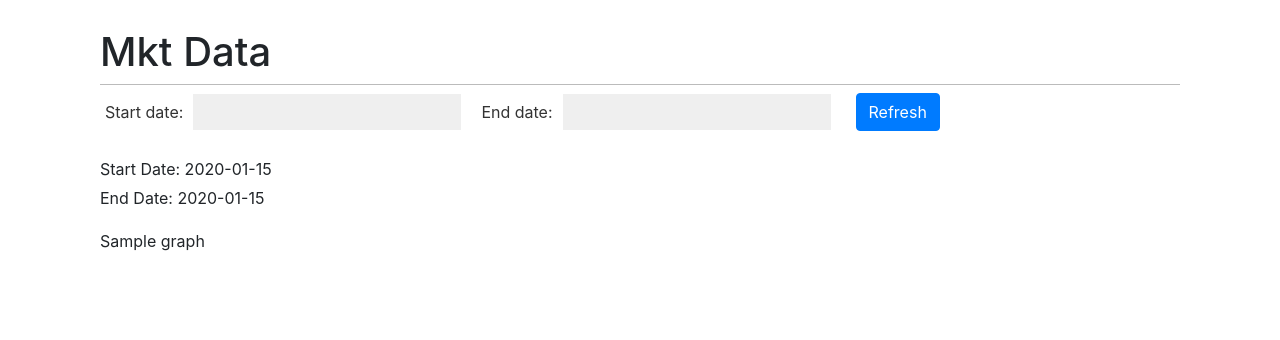
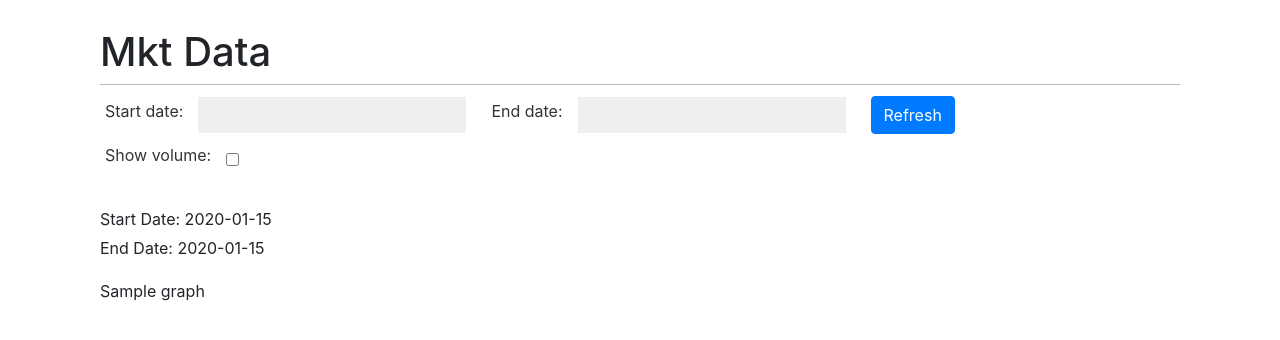
Before and after one commit to fuzzyanalytics/marvin-project, a Django app: template marvinweb/mktdata/templates/mktdata/data.html in a window 1280 px wide. Shown: the part 54-394 px from the top of the page. Run offline with Django 3.2, Linux system fonts and the light colour scheme; tables that the repository leaves empty hold one stand-in row (values such as "Sample post"); the template is opened without the code that fills it: values that come from a table or form of the project are taken from there, most other values are stand-ins (such as "Sample title", 1, 10 or a date in 2020); some libraries are stand-ins or nearby versions; some web fonts are replaced.

Commit message:
added 2nd y axis with volume info

```diff
--- a/marvinweb/mktdata/forms.py
+++ b/marvinweb/mktdata/forms.py
@@ -8,3 +8,4 @@ DateInput = partial(forms.DateInput, {'class': 'datepicker'})
 class DateRangeForm(forms.Form):
     start_date = forms.DateField(widget=DateInput())
     end_date = forms.DateField(widget=DateInput())
+    show_volume = forms.BooleanField()
--- a/marvinweb/mktdata/templates/mktdata/data.html
+++ b/marvinweb/mktdata/templates/mktdata/data.html
@@ -5,23 +5,30 @@
 
 {% block content %}
 <h1>Mkt Data</h1>
-<form class="form-inline" action="." method="post" novalidate>
+<form    action="." method="post" novalidate>
     {% csrf_token %}
 
     <div class="form-row align-items-center">
-        <span style="width:10px"> </span>
-        <label for="start_date">{{ form.start_date.label_tag }}</label>
+        <span style="width:5px"> </span>
+        <label class="col-form-label" for="start_date">{{ form.start_date.label_tag }}</label>
         <span style="width:10px"> </span>
         {{ form.start_date }}
         {% render_field field class="form-control mb-2 mb-sm-0" id="start_date" %}
         <span style="width:20px"> </span>
-        <label for="end_date">{{ form.end_date.label_tag }}</label>
+        <label class="col-form-label" for="end_date">{{ form.end_date.label_tag }}</label>
         <span style="width:10px"> </span>
         {{ form.end_date }}
         <span style="width:20px"> </span>
         <div class="col-auto">
             <button type="submit" class="btn btn-primary">Refresh</button>
         </div>
+    </div>
+    <div class="form-row align-items-center">
+        <span style="width:5px"> </span>
+         <label class="col-form-label"  for="show_volume">{{ form.show_volume.label_tag }}</label>
+        <span style="width:10px"> </span>
+        {{ form.show_volume }}
+        {% render_field field value="{{ form.show_volume.value }}" id="show_volume" %}
     </div>
 </form>
 <br />
--- a/marvinweb/static/static_dirs/css/base.css
+++ b/marvinweb/static/static_dirs/css/base.css
@@ -90,7 +90,7 @@ ol {
 
 /* forms */
 form {
-    overflow:auto;
+    overflow:0;
 }
 
 form p {
```
Also changed, not shown: marvinweb/mktdata/views.py (+45 -11 lines), 1 other file.
